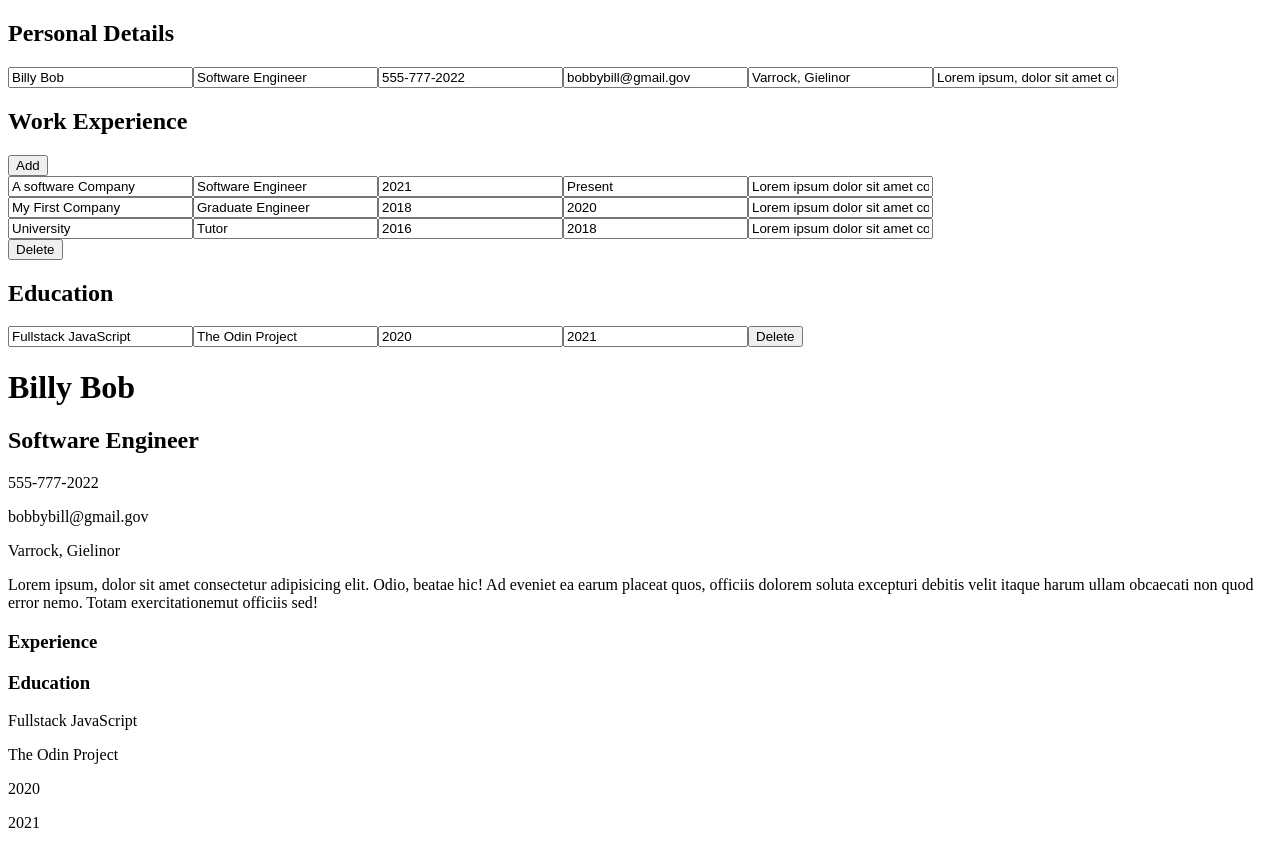
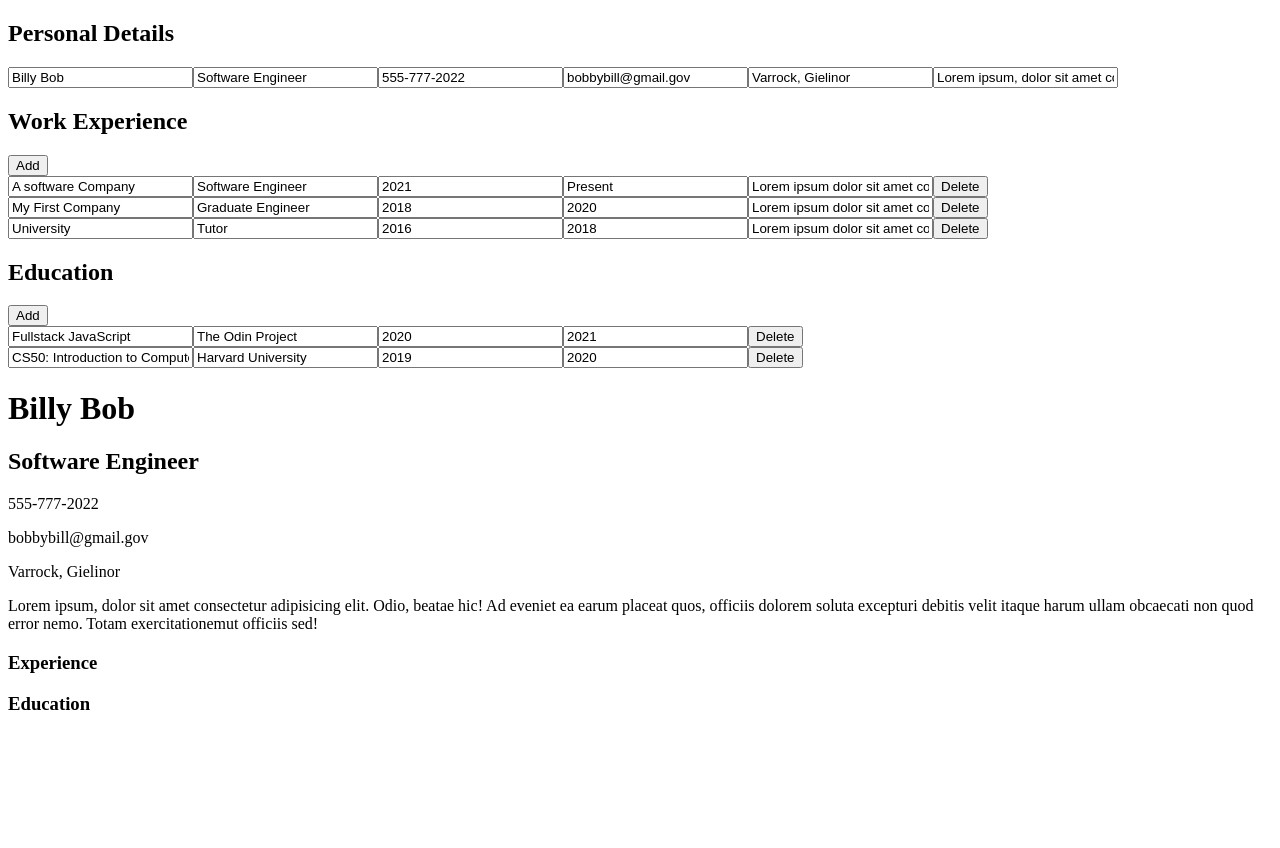
Before and after one commit to fpsbowser/Resume-Builder, a React (Create React App) app: page / in a window 1280 px wide. After the commit the page ends 800 px from the top, so only its background shows below. Built offline with nearby package versions, Linux system fonts and the light colour scheme.

Commit message:
added functionality to add and delete inputs

```diff
--- a/src/App.js
+++ b/src/App.js
@@ -43,30 +43,70 @@ class App extends Component {
             'Lorem ipsum dolor sit amet consectetur adipisicing elit. Voluptate nam rem eos placeat doloribus deleniti sit!',
         },
       ],
-      education: {
+      education: [
+        {
           course: 'Fullstack JavaScript',
           university: 'The Odin Project',
           start: '2020',
           end: '2021',
           description: '',
         },
-      educationTwo: {
+        {
           course: 'CS50: Introduction to Computer Science',
           university: 'Harvard University',
           start: '2019',
           end: '2020',
           description: '',
         },
+      ],
     };
     this.informationHandlechange = this.informationHandlechange.bind(this);
     this.experienceHandlechange = this.experienceHandlechange.bind(this);
     this.educationHandlechange = this.educationHandlechange.bind(this);
     this.handleDeleteClick = this.handleDeleteClick.bind(this);
+    this.addInputs = this.addInputs.bind(this);
   }
 
-  handleDeleteClick(e) {
-    e.preventDefault();
-    console.log(e.target.parentElement);
+  handleDeleteClick(div, type) {
+    if (type === 'experience') {
+      this.setState({
+        experience: this.state.experience.filter((el) => el !== div),
+      });
+    } else if (type === 'education') {
+      this.setState({
+        education: this.state.education.filter((el) => el !== div),
+      });
+    }
+  }
+
+  addInputs(type) {
+    if (type === 'experience') {
+      console.log(this.state.experience);
+      this.setState((prevState) => ({
+        experience: [
+          ...prevState.experience,
+          {
+            company: '',
+            position: '',
+            start: '',
+            end: '',
+            description: '',
+          },
+        ],
+      }));
+    } else if (type === 'education') {
+      this.setState((prevState) => ({
+        education: [
+          ...prevState.education,
+          {
+            course: '',
+            university: '',
+            start: '',
+            end: '',
+          },
+        ],
+      }));
+    }
   }
 
   informationHandlechange(e) {
@@ -120,48 +160,18 @@ class App extends Component {
             />
             <h2>Work Experience</h2>
             <Experience
-              props={this.state.experience}
-              company={this.state.experience[0].company}
-              position={this.state.experience[0].position}
-              start={this.state.experience[0].start}
-              end={this.state.experience[0].end}
-              description={this.state.experience[0].description}
+              experiences={this.state.experience}
               handlechange={this.experienceHandlechange}
               handledelete={this.handleDeleteClick}
+              add={this.addInputs}
             />
-            {/*  <Experience
-            company={this.state.experienceTwo.company}
-            position={this.state.experienceTwo.position}
-            start={this.state.experienceTwo.start}
-            end={this.state.experienceTwo.end}
-            description={this.state.experienceTwo.description}
-            handlechange={this.experienceHandlechange}
-          />
-          <Experience
-            company={this.state.experienceThree.company}
-            position={this.state.experienceThree.position}
-            start={this.state.experienceThree.start}
-            end={this.state.experienceThree.end}
-            description={this.state.experienceThree.description}
-            handlechange={this.experienceHandlechange}
-          /> */}
             <h2>Education</h2>
             <Education
-              course={this.state.education.course}
-              university={this.state.education.university}
-              start={this.state.education.start}
-              end={this.state.education.end}
-              description={this.state.education.description}
+              educations={this.state.education}
               handlechange={this.educationHandlechange}
+              handledelete={this.handleDeleteClick}
+              add={this.addInputs}
             />
-            {/* <Education
-            course={this.state.educationTwo.course}
-            university={this.state.educationTwo.university}
-            start={this.state.educationTwo.start}
-            end={this.state.educationTwo.end}
-            description={this.state.educationTwo.description}
-            handlechange={this.educationHandlechange}
-          /> */}
           </div>
           <div className="rendered-container">
             <CV
--- a/src/components/Education.js
+++ b/src/components/Education.js
@@ -1,53 +1,62 @@
 import React, { Component } from 'react';
+import uniqid from 'uniqid';
 
 class Education extends Component {
-  //   constructor(props) {
-  //     super(props);
-  //     this.state = {
-  //       course: this.props.course,
-  //       university: this.props.university,
-  //       start: this.props.start,
-  //       end: this.props.end,
-  //       description: this.props.description,
-  //     };
-  //   }
+  removeEducation(education) {
+    this.props.handledelete(education, 'education');
+  }
+
+  addEducation() {
+    this.props.add('education');
+  }
 
   render() {
-    const { course, university, start, end } = this.props;
-
     return (
       <div>
-        <form>
+        <button
+          onClick={() => {
+            this.addEducation();
+          }}
+        >
+          Add
+        </button>
+        {this.props.educations.map((el) => {
+          return (
+            <div key={uniqid()}>
               <input
-            type="text"
-            placeholder="Course / Program"
-            value={course}
-            name="course"
+                value={el.course}
+                name={'course'}
+                placeholder={'Course'}
                 onChange={this.props.handlechange}
               />
               <input
-            type="text"
-            placeholder="University"
-            value={university}
-            name="university"
+                value={el.university}
+                name={'university'}
+                placeholder={'University'}
                 onChange={this.props.handlechange}
               />
               <input
-            type="text"
-            placeholder="Start Date"
-            value={start}
-            name="start"
+                value={el.start}
+                name={'start'}
+                placeholder={'Start'}
                 onChange={this.props.handlechange}
               />
               <input
-            type="text"
-            placeholder="End Date"
-            value={end}
-            name="end"
+                value={el.end}
+                name={'end'}
+                placeholder={'End'}
                 onChange={this.props.handlechange}
               />
-          <button>Delete</button>
-        </form>
+              <button
+                onClick={() => {
+                  this.removeEducation(el);
+                }}
+              >
+                Delete
+              </button>
+            </div>
+          );
+        })}
       </div>
     );
   }
--- a/src/components/Experience.js
+++ b/src/components/Experience.js
@@ -2,35 +2,25 @@ import React, { Component } from 'react';
 import uniqid from 'uniqid';
 
 class Experience extends Component {
-  constructor(props) {
-    super(props);
-    this.state = {
-      experience: [props.props[0], props.props[1], props.props[2]],
-    };
-    this.addInputs = this.addInputs.bind(this);
+  removeExperience(experience) {
+    this.props.handledelete(experience, 'experience');
   }
 
-  addInputs() {
-    this.setState((prevState) => ({
-      experience: [
-        ...prevState.experience,
-        {
-          company: '',
-          position: '',
-          start: '',
-          end: '',
-          description: '',
-        },
-      ],
-    }));
+  addExperience() {
+    this.props.add('experience');
   }
 
   render() {
-    // const { company, position, start, end, description } = this.props;
     return (
       <div>
-        <button onClick={this.addInputs}>Add</button>
-        {this.state.experience.map((el) => {
+        <button
+          onClick={() => {
+            this.addExperience();
+          }}
+        >
+          Add
+        </button>
+        {this.props.experiences.map((el) => {
           return (
             <div key={uniqid()}>
               <input
@@ -63,10 +53,16 @@ class Experience extends Component {
                 placeholder={'Description'}
                 onChange={this.props.handlechange}
               />
+              <button
+                onClick={() => {
+                  this.removeExperience(el);
+                }}
+              >
+                Delete
+              </button>
             </div>
           );
         })}
-        <button onClick={this.props.handledelete}>Delete</button>
       </div>
     );
   }
```
Lines whose indentation alone changed are shown as unchanged.
